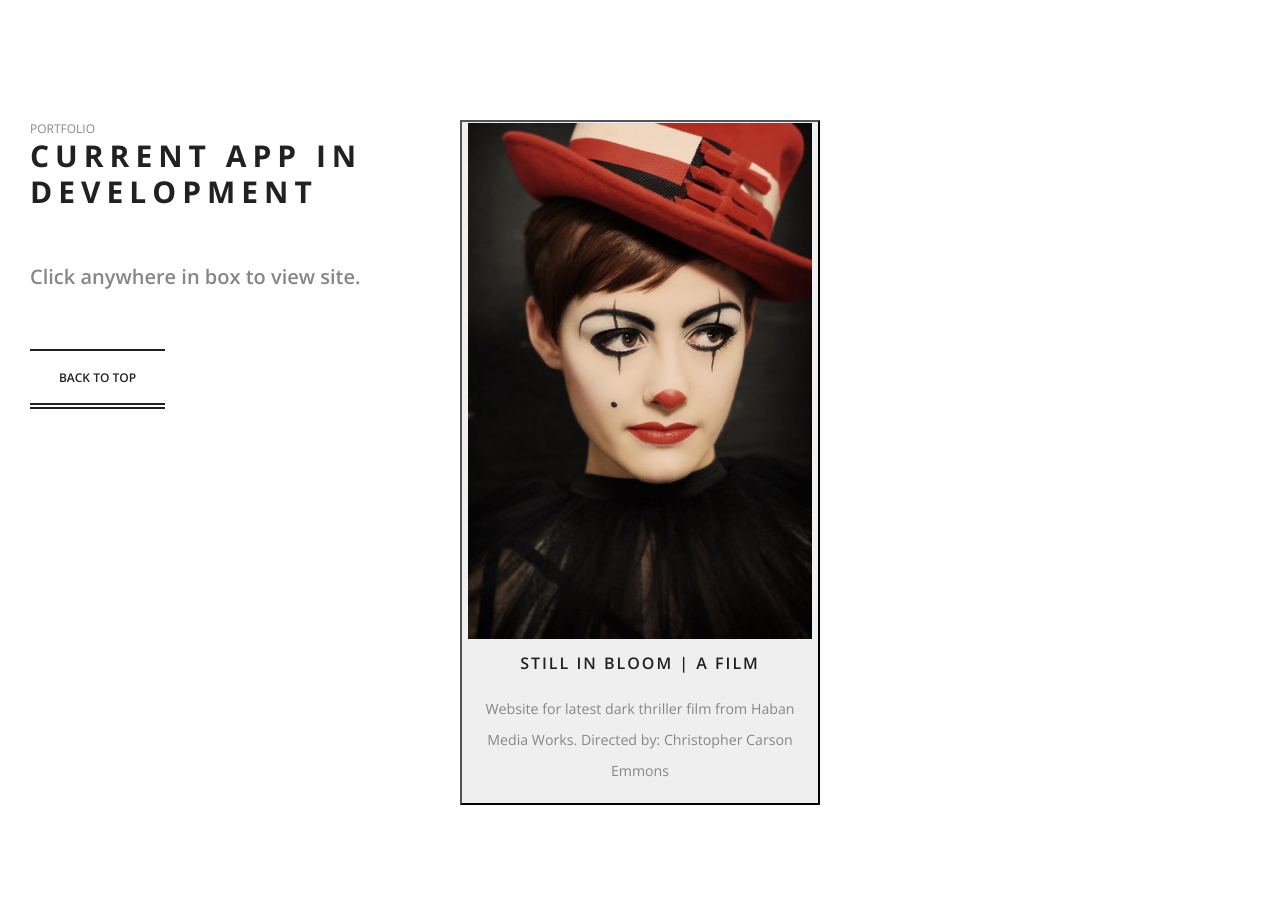
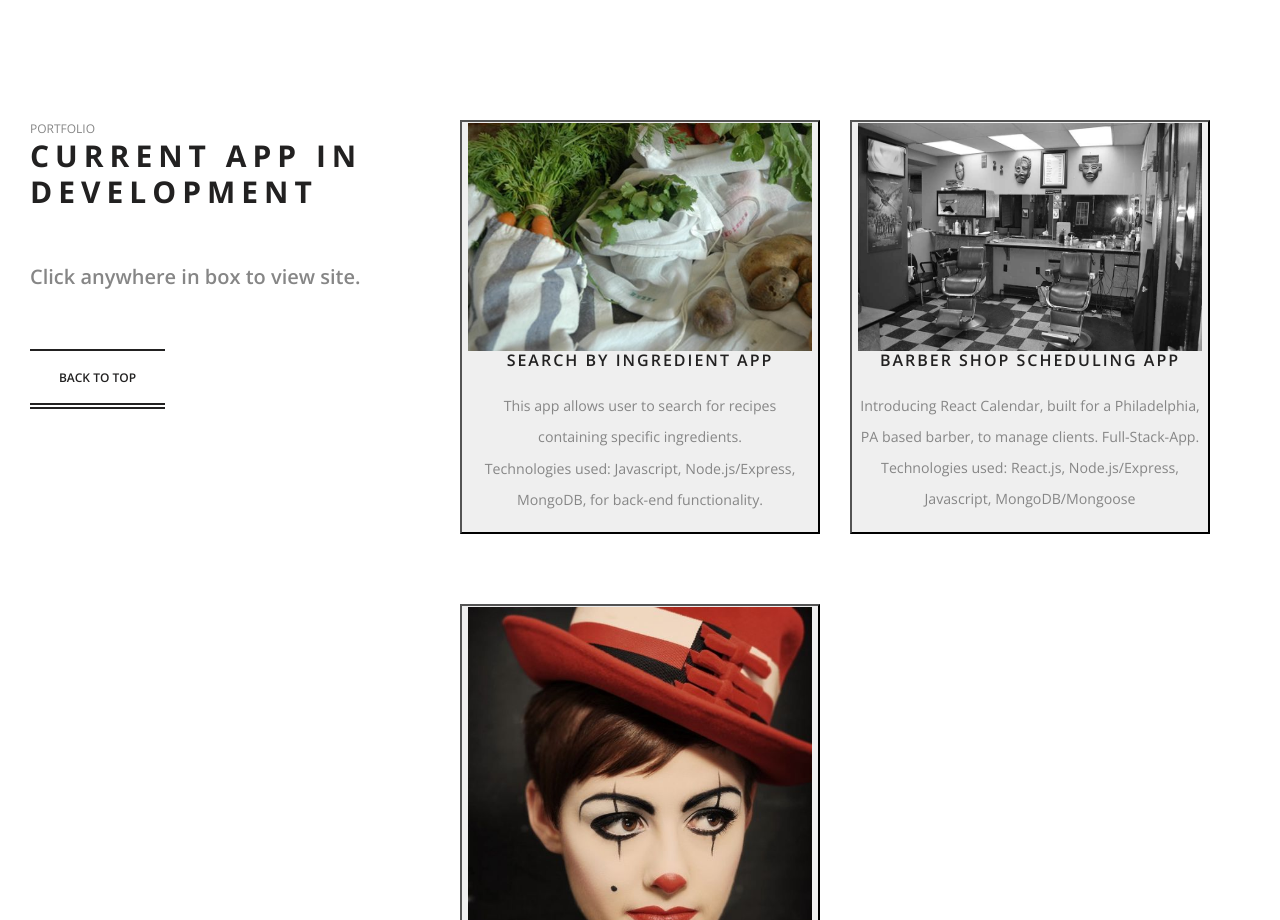
Before and after one commit to mthinton/portfolio, a plain HTML site: page index.html in a window 1280 px wide. Shown: the part 1600-2520 px from the top of the page. Drawn offline with nearby package versions, Linux system fonts and the light colour scheme.

Commit message:
added React and Node projects back

```diff
--- a/index.html
+++ b/index.html
@@ -121,12 +121,13 @@
 											</div>
 									</button></a>
                   </div> -->
-										<!-- <div class="col-md-6">
+										<div class="col-md-6">
 											<div class="icon-box">
-												<a href="https://github.com/mthintoncoding/Ingredients_App" target="_blank"><button>
-												<img style="height: 280px"src="./img/groceries.jpg">
+												<a href="https://github.com/mthintoncoding/Ingredients_App" target="_blank">
+													<button>
+												<img src="./img/groceries.jpg">
 												<h4>Search by Ingredient App</h4>
-												<p>Ever searched for a recipe and it had ingredients you didn't have? This app allows user to search for recipes containing specific ingredients.
+												<p>This app allows user to search for recipes containing specific ingredients.
 													<br>Technologies used: Javascript, Node.js/Express, MongoDB, for back-end functionality.
 												</p>
 											</button></a>
@@ -134,15 +135,16 @@
 										</div>
 										<div class="col-md-6">
 											<div class="icon-box">
-												<a href="https://barbershopapp2.herokuapp.com/" target="_blank"><button>
-												<img src="./img/barbershop-view-2.jpg">
+												<a href="https://barbershopapp2.herokuapp.com/" target="_blank">
+													<button>
+												<img style="height: 228px" src="./img/barbershop-view-2.jpg">
 												<h4>Barber Shop Scheduling App</h4>
-												<p>Now introducing React Calendar... <br>
-													This app, built for a local Philadelphia, PA based barber, was built to manage clients and appointments. Full-Stack-App.
+												<p>
+													Introducing React Calendar, built for a Philadelphia, PA based barber, to manage clients. Full-Stack-App.
 													<br>Technologies used: React.js, Node.js/Express, Javascript, MongoDB/Mongoose</p>
 												</button></a>
 											</div>
-										</div> -->
+										</div>
 										<div class="col-md-6">
 											<div class="icon-box">
 												<a class="still-in-bloom-link"href="https://mthinton.github.io/Still-In-Bloom/" target="_blank">
```
